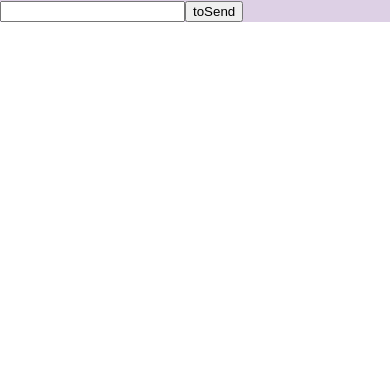
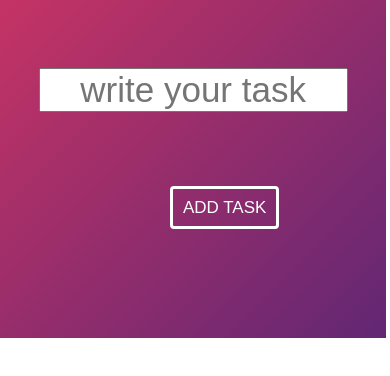
Before and after one commit to daviddbernal/todolist, a React (Create React App) app: page / in a window 390 px wide. Shown: the top 376 px of the page. Built offline with nearby package versions, Linux system fonts and the light colour scheme.

Commit message:
= se agregaron los cards para los tasks y el header

```diff
--- a/src/App.css
+++ b/src/App.css
@@ -1,23 +1,78 @@
-ul {
-  list-style: none;
-  font-family: Arial, Helvetica, sans-serif;
+* {
+  margin: 0px;
+  padding: 0px;
 }
 
-.ContentHeader {
-  background: #9a74b356;
-  width: 100%;
-  height: 10%;
+.Itext {
+  position: absolute;
+  font-size: 35px;
+  width: 80%;
+  top: 20%;
+  left: 10%;
+  text-align: center;
+  align-items: center;
 }
 
-ul li {
+.Ibutton {
+  position: absolute;
+  transition-property: border background;
+  transition-timing-function: ease;
+  transition-duration: 0.5s;
+  top: 55%;
+  left: 45%;
+  color: #fff;
+  border: 3px solid #fff;
+  font-family: "Montserrat", sans-serif;
+  text-transform: uppercase;
+  text-align: center;
+  line-height: 1;
+  font-size: 17px;
+  background-color: transparent;
   padding: 10px;
-  margin: 5px;
-  background: #023230;
-  color: #fff;
+  outline: none;
   border-radius: 4px;
-  align-items: center;
-  text-align: center;
-  font-size: 20px;
-  font-weight: bolder;
   cursor: pointer;
 }
+
+.Ibutton:hover {
+  background: #fff;
+  color: #001000;
+}
+
+.contentHeader {
+  position: fixed;
+  height: 40%;
+  width: 100%;
+  background: linear-gradient(-45deg, #622774, #c53364);
+}
+
+.ContentTask {
+  position: relative;
+  top: 300px;
+  display: flex;
+}
+.ContentTask .card {
+  background: #fff;
+  border-radius: 2px;
+  display: inline-block;
+  height: 300px;
+  margin: 10px;
+  position: relative;
+  width: 300px;
+  box-shadow: 0 1px 3px rgba(0, 0, 0, 0.12), 0 1px 2px rgba(0, 0, 0, 0.24);
+  transition: all 0.3s cubic-bezier(0.25, 0.8, 0.25, 1);
+}
+.ContentTask .card:hover {
+  box-shadow: 0 14px 28px rgba(0, 0, 0, 0.25), 0 10px 10px rgba(0, 0, 0, 0.22);
+}
+@media screen and (max-width: 1100px) {
+  .contentHeader {
+    width: 99%;
+  }
+  .Itext {
+    width: 79%;
+  }
+  .Ibutton {
+    left: 44%;
+  }
+}
--- a/src/App.js
+++ b/src/App.js
@@ -1,32 +1,26 @@
 import React from "react";
 import "./App.css";
-import List from "./components/List";
 import Header from "./components/Header";
+import ListView from "./components/Tasks";
 
 class App extends React.Component {
   constructor(props) {
     super(props);
     this.state = {
-      nums: "0",
-      items: []
+      task: ""
     };
-    this.Order = this.Order.bind(this);
+    this.task = this.task.bind(this);
   }
-  Order = async value => {
-    const response = await fetch(
-      "https://itunes.apple.com/search?term=" + value + "&entity=album"
-    )
-      .then(res => res.json())
-      .catch();
+  task = value => {
     this.setState({
-      items: response.results
+      task: value
     });
   };
   render() {
     return (
       <div>
-        <Header search={this.Order} />
-        <List list={this.state.items} />
+        <Header AddTask={this.task} />
+        <ListView task={this.state.task} />
       </div>
     );
   }
--- a/src/components/Header.jsx
+++ b/src/components/Header.jsx
@@ -7,28 +7,35 @@ class Header extends React.Component {
       value: ""
     };
     this.handleChange = this.handleChange.bind(this);
-    this.handleSubmit = this.handleSubmit.bind(this);
+    this.addTask = this.addTask.bind(this);
   }
   handleChange = event => {
     this.setState({
       value: event.target.value
     });
   };
-  handleSubmit = event => {
-    event.preventDefault();
-    this.props.search(this.state.value);
+  addTask = () => {
+    this.props.AddTask(this.state.value);
+    this.setState({
+      value: ""
+    });
   };
   render() {
     return (
-      <div className="ContentHeader">
-        <form onSubmit={this.handleSubmit}>
-          <input
-            type="text"
-            onChange={this.handleChange}
-            value={this.state.value}
-          />
-          <input type="submit" onClick={this.handleSubmit} value="toSend" />
-        </form>
+      <div className="contentHeader">
+        <input
+          onChange={this.handleChange}
+          className="Itext"
+          type="text"
+          value={this.state.value}
+          placeholder="write your task"
+        />
+        <input
+          className="Ibutton"
+          type="button"
+          value="add Task"
+          onClick={this.addTask}
+        />
       </div>
     );
   }
--- a/src/components/List.jsx
+++ /dev/null
@@ -1,12 +0,0 @@
-import React from "react";
-
-class List extends React.Component {
-  render() {
-    const List = this.props.list.map((item, index) => (
-      <li key={index}>{item.collectionName}</li>
-    ));
-    return <ul>{List}</ul>;
-  }
-}
-
-export default List;
--- /dev/null
+++ b/src/components/Tasks.js
@@ -0,0 +1,26 @@
+import React from "react";
+
+class ListView extends React.Component {
+  constructor(props) {
+    super(props);
+    this.state = {
+      Cards: [],
+      other: ""
+    };
+  }
+  render() {
+    if (this.props.task !== "") {
+      this.state.Cards.push(<div className="text">{this.props.task}</div>);
+      this.state.other = this.state.Cards.map((item, index) => (
+        <div key={index} className="card">
+          <button className="remove">X</button>
+          {item}
+          <button className="expand">read more</button>
+        </div>
+      ));
+    }
+    return <div className="ContentTask">{this.state.other}</div>;
+  }
+}
+
+export default ListView;
```
